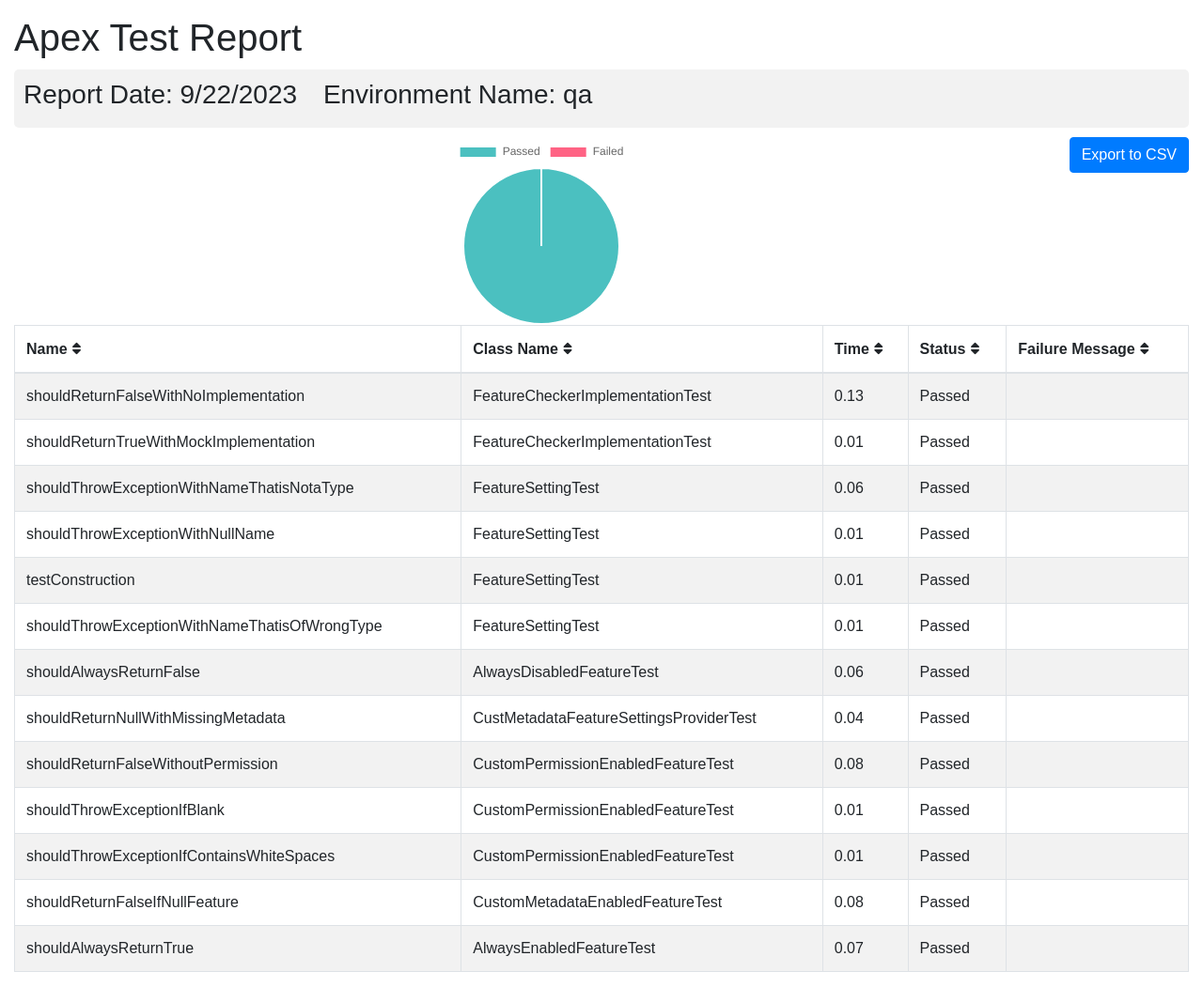
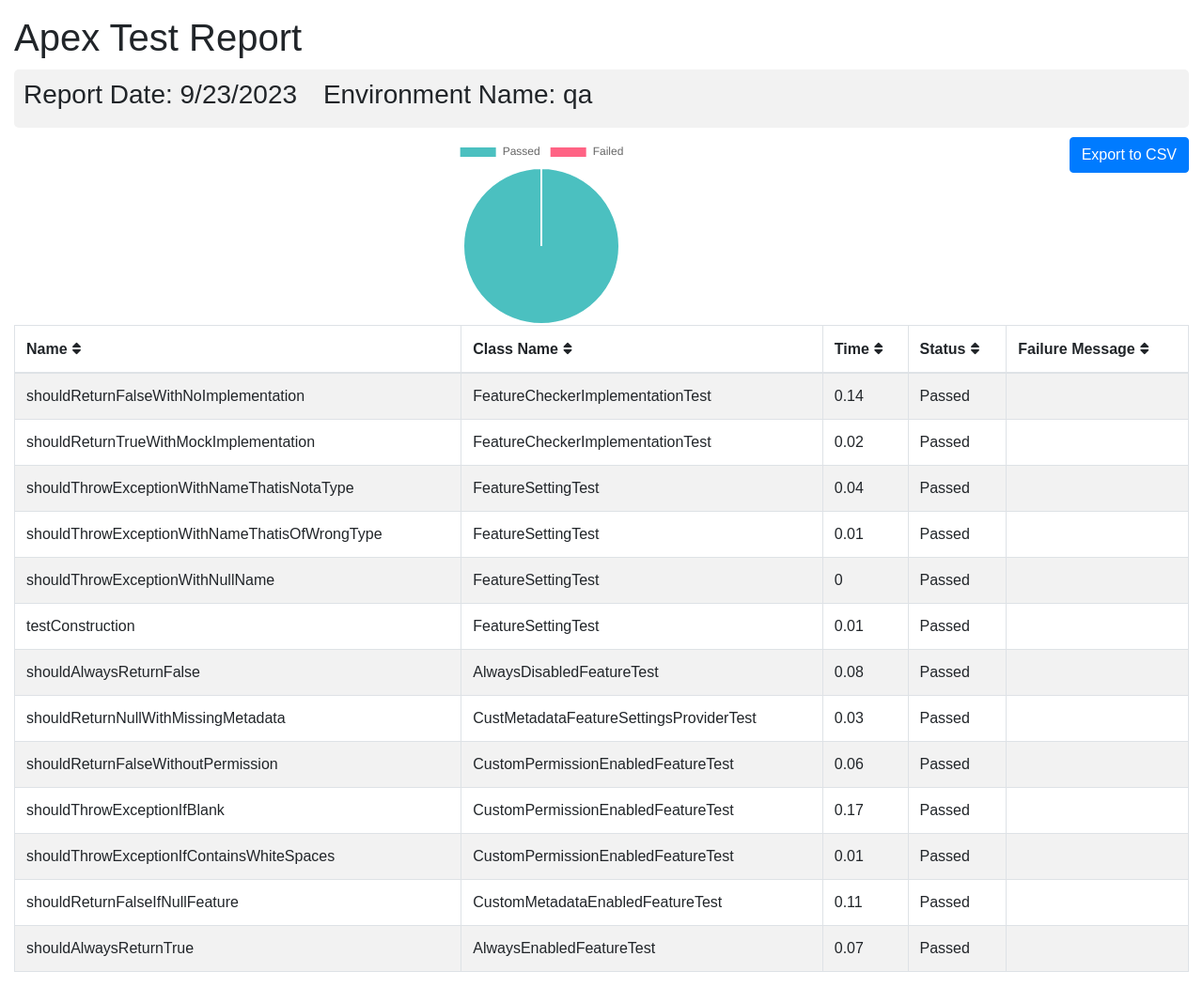
Before and after one commit to flxbl-io/sfops-dashboard, a Jekyll site: the page apextestResults/qa.html, which Jekyll copies as it is, in a window 1280 px wide. Shown: the whole page at 94% size. Built offline with Jekyll 4.4.1, drawn with Linux system fonts in a browser that asks for light colours.

Commit message:
updated test results of qa

```diff
--- a/apextestResults/qa.html
+++ b/apextestResults/qa.html
@@ -102,7 +102,7 @@
       <div class="container-fluid">
         <h1 class="mt-3">Apex Test Report</h1>
         <div class="info-card">
-        <h3>Report Date: 9/22/2023 <span style="margin-left: 20px;">Environment Name: qa</span></h3>
+        <h3>Report Date: 9/23/2023 <span style="margin-left: 20px;">Environment Name: qa</span></h3>
         </div>
         <button onclick="exportTableToCSV('testReport.csv')" class="btn btn-primary float-right">Export to CSV</button>
         <div id="chart-container">
@@ -123,28 +123,35 @@
         <tr>
           <td>shouldReturnFalseWithNoImplementation</td>
           <td>FeatureCheckerImplementationTest</td>
-          <td>0.13</td>
+          <td>0.14</td>
           <td>Passed</td>
           <td></td>
         </tr>
         <tr>
           <td>shouldReturnTrueWithMockImplementation</td>
           <td>FeatureCheckerImplementationTest</td>
-          <td>0.01</td>
+          <td>0.02</td>
           <td>Passed</td>
           <td></td>
         </tr>
         <tr>
           <td>shouldThrowExceptionWithNameThatisNotaType</td>
           <td>FeatureSettingTest</td>
-          <td>0.06</td>
+          <td>0.04</td>
+          <td>Passed</td>
+          <td></td>
+        </tr>
+        <tr>
+          <td>shouldThrowExceptionWithNameThatisOfWrongType</td>
+          <td>FeatureSettingTest</td>
+          <td>0.01</td>
           <td>Passed</td>
           <td></td>
         </tr>
         <tr>
           <td>shouldThrowExceptionWithNullName</td>
           <td>FeatureSettingTest</td>
-          <td>0.01</td>
+          <td>0</td>
           <td>Passed</td>
           <td></td>
         </tr>
@@ -156,37 +163,30 @@
           <td></td>
         </tr>
         <tr>
-          <td>shouldThrowExceptionWithNameThatisOfWrongType</td>
-          <td>FeatureSettingTest</td>
-          <td>0.01</td>
-          <td>Passed</td>
-          <td></td>
-        </tr>
-        <tr>
           <td>shouldAlwaysReturnFalse</td>
           <td>AlwaysDisabledFeatureTest</td>
-          <td>0.06</td>
+          <td>0.08</td>
           <td>Passed</td>
           <td></td>
         </tr>
         <tr>
           <td>shouldReturnNullWithMissingMetadata</td>
           <td>CustMetadataFeatureSettingsProviderTest</td>
-          <td>0.04</td>
+          <td>0.03</td>
           <td>Passed</td>
           <td></td>
         </tr>
         <tr>
           <td>shouldReturnFalseWithoutPermission</td>
           <td>CustomPermissionEnabledFeatureTest</td>
-          <td>0.08</td>
+          <td>0.06</td>
           <td>Passed</td>
           <td></td>
         </tr>
         <tr>
           <td>shouldThrowExceptionIfBlank</td>
           <td>CustomPermissionEnabledFeatureTest</td>
-          <td>0.01</td>
+          <td>0.17</td>
           <td>Passed</td>
           <td></td>
         </tr>
@@ -200,7 +200,7 @@
         <tr>
           <td>shouldReturnFalseIfNullFeature</td>
           <td>CustomMetadataEnabledFeatureTest</td>
-          <td>0.08</td>
+          <td>0.11</td>
           <td>Passed</td>
           <td></td>
         </tr>
```
